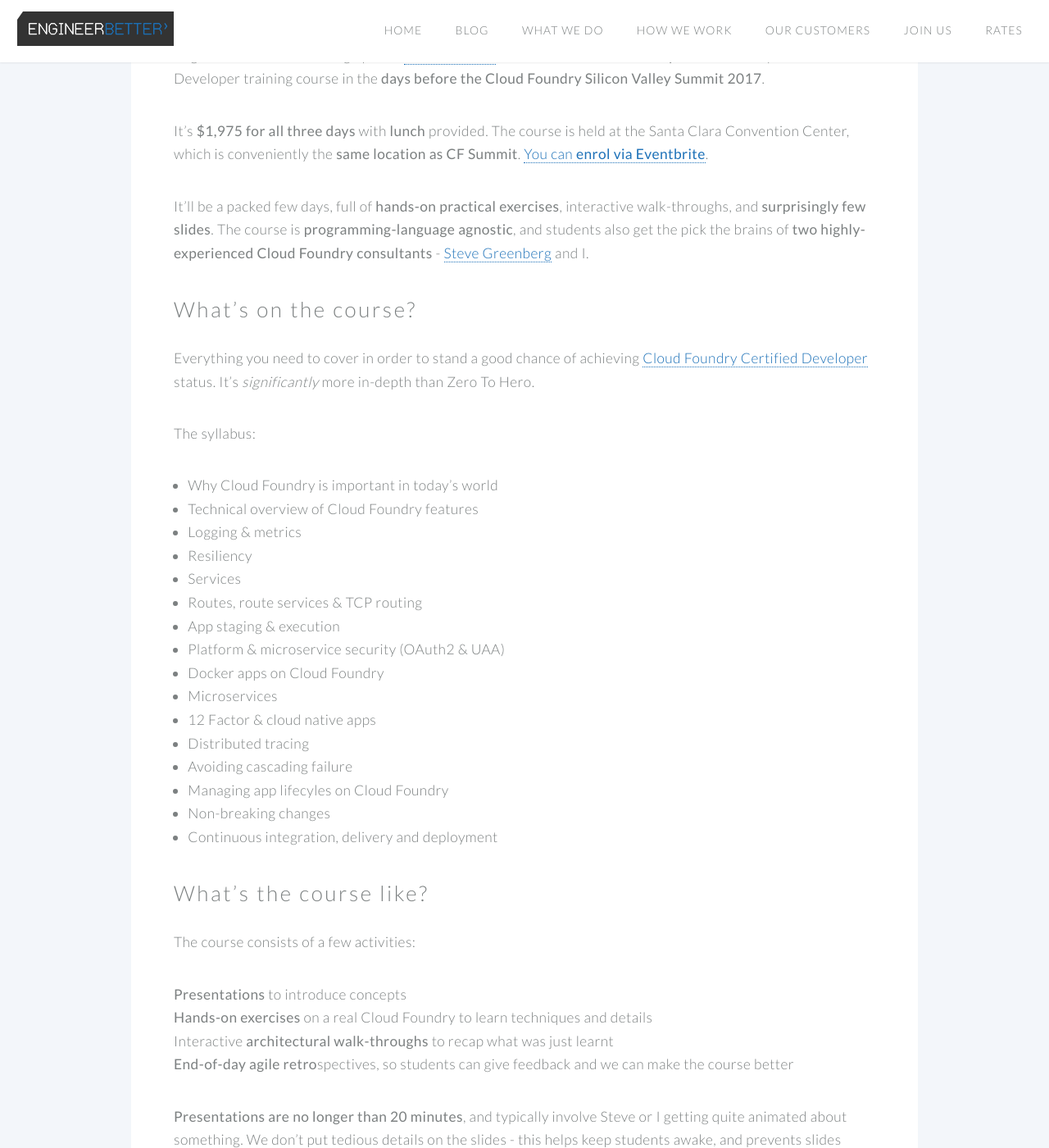
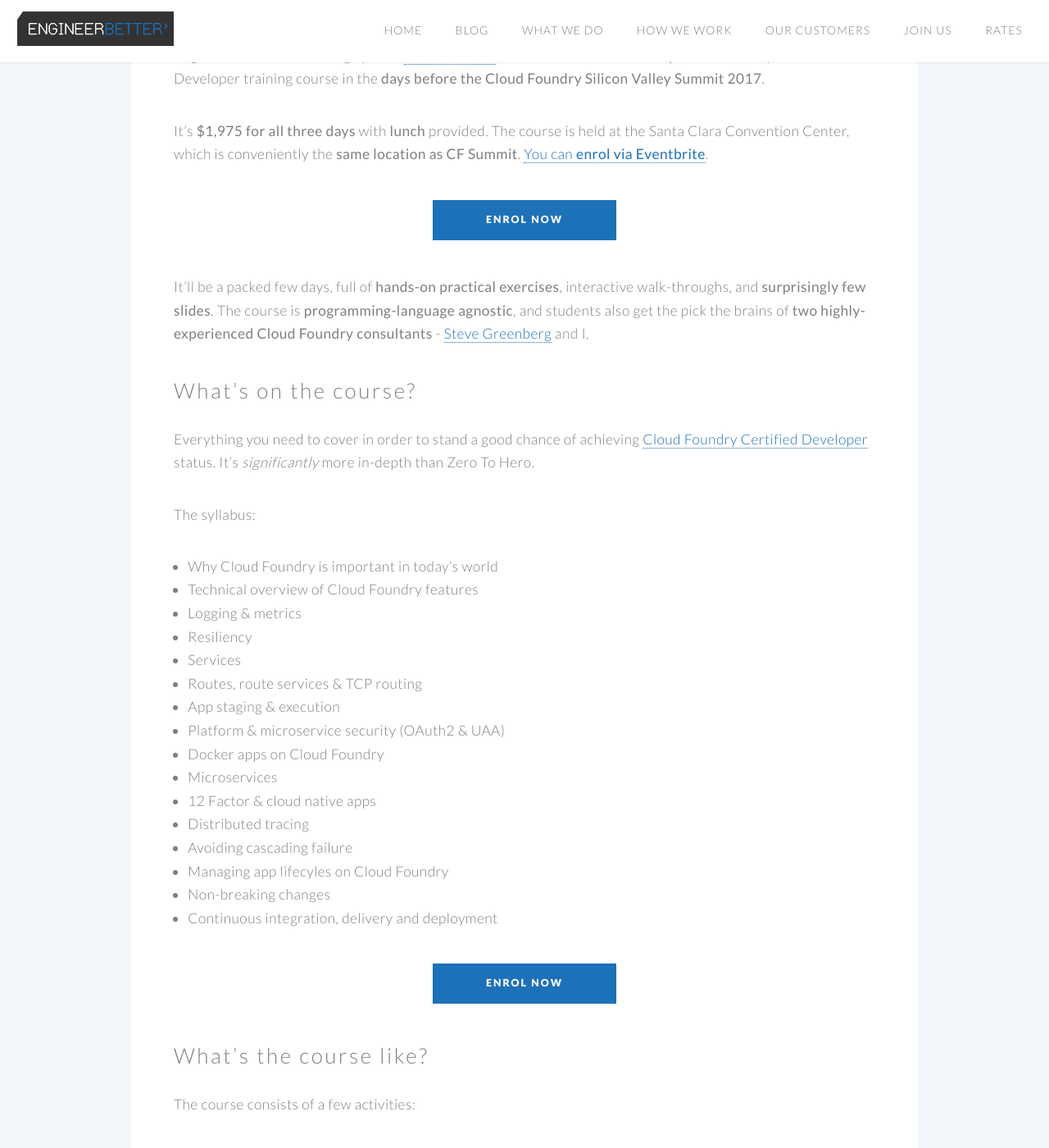
Before and after one commit to DanielJonesEB/engineerbetter.com, a Jekyll site: the page built from _posts/2017-05-02-cfcd-summit.markdown, in a window 1280 px wide and 1400 px high, scrolled down 952 px. Shown: the whole window at 82% size. Built offline with Jekyll 4.4.1, drawn with Linux system fonts in a browser that asks for light colours; comment, search, counter and statistics services are not loaded.

Commit message:
SELL HARDER

```diff
--- a/_posts/2017-05-02-cfcd-summit.markdown
+++ b/_posts/2017-05-02-cfcd-summit.markdown
@@ -10,6 +10,10 @@
 EngineerBetter are teaming up with [Resilient Scale](https://rscale.io/) to deliver the **full three-day** Cloud Foundry Certified Developer training course in the **days before the Cloud Foundry Silicon Valley Summit 2017**.
 
 It's **$1,975 for all three days** with **lunch** provided. The course is held at the Santa Clara Convention Center, which is conveniently the **same location as CF Summit**. [You can **enrol via Eventbrite**](https://www.eventbrite.com/e/cloud-foundry-for-developers-cf-summit-tickets-33932914260).
+
+<section class="special boxout" style="padding: 0">
+  <a class="button special" href="https://www.eventbrite.com/e/cloud-foundry-for-developers-cf-summit-tickets-33932914260">Enrol Now</a>
+</section>
 
 It'll be a packed few days, full of **hands-on practical exercises**, interactive walk-throughs, and **surprisingly few slides**. The course is **programming-language agnostic**, and students also get the pick the brains of **two highly-experienced Cloud Foundry consultants** - [Steve Greenberg](https://www.linkedin.com/in/sgreenberg/) and I.
 
@@ -38,6 +42,10 @@
 * Non-breaking changes
 * Continuous integration, delivery and deployment
 
+<section class="special boxout" style="padding: 0">
+  <a class="button special" href="https://www.eventbrite.com/e/cloud-foundry-for-developers-cf-summit-tickets-33932914260">Enrol Now</a>
+</section>
+
 ## What's the course like?
 
 The course consists of a few activities:
@@ -58,3 +66,7 @@
 Interactive architectural walk-throughs offer a recap of what was just learnt in an exercise, allowing instructors to make sure everyone is brought up to the same level of understanding, whilst also providing an opportunity for clarifications and more-detailed explanations of what happened 'under the hood'. These recaps also allow us to leverage both the [compressed spacing effect](https://www.ncbi.nlm.nih.gov/pmc/articles/PMC3782739/) and [pre-testing](http://learninglab.uchicago.edu/Pre-Testing_files/RichlandKornellKao.pdf) by asking questions as we perform the walk-through.
 
 Not only are EngineerBetter and Resilient Scale the only companies licensed to deliver the Certified Developer course, but **we also _created_ it**. We're intimately familiar with both the material and the psychology behind the techniques it employs.
+
+<section class="special boxout" style="padding: 0">
+  <a class="button special" href="https://www.eventbrite.com/e/cloud-foundry-for-developers-cf-summit-tickets-33932914260">Enrol Now</a>
+</section>
```
